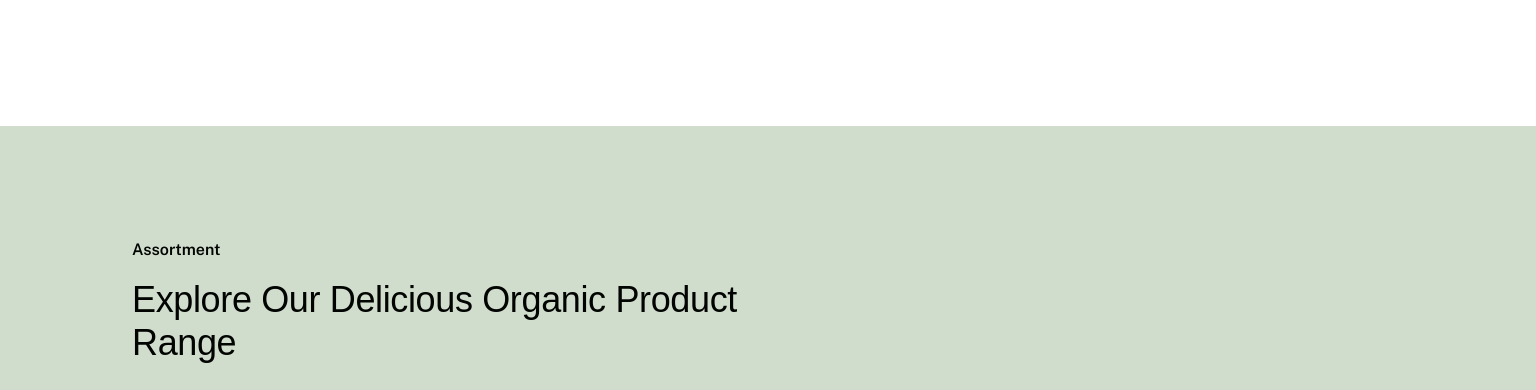
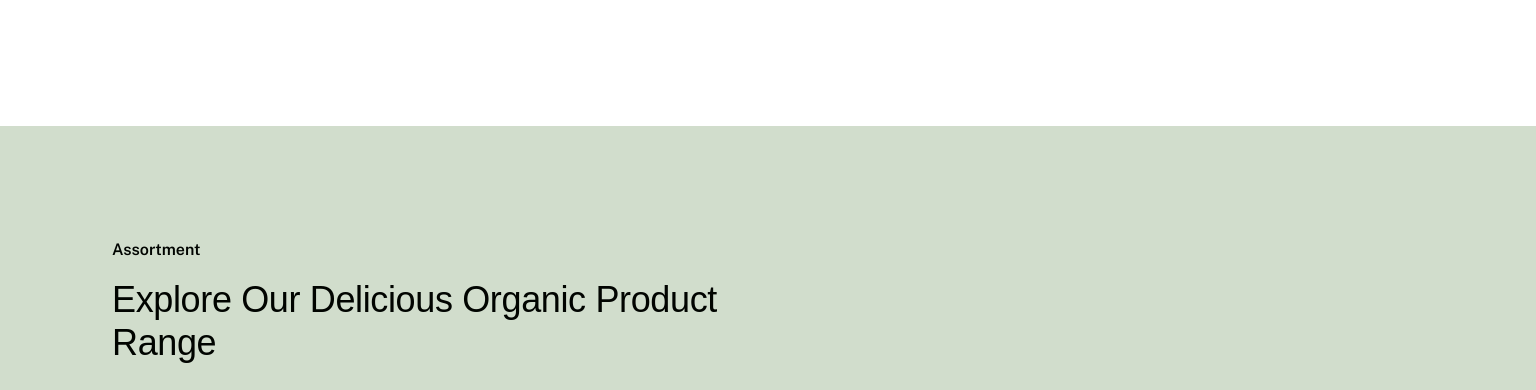
Before and after one commit to GoitStudentsWorks/html-css_130_Oneofwhales, a website built with Vite: page src/index.html in a window 1536 px wide. Shown: the part 770-1160 px from the top of the page. Built offline with nearby package versions, Linux system fonts and the light colour scheme; a web font is replaced by a local one.

Commit message:
update container.css, add button active

```diff
--- a/src/css/assorts.css
+++ b/src/css/assorts.css
@@ -106,6 +106,9 @@
 .assorts-btn:focus {
   background-color: var(--color-japanese-laurel);
   color: var(--color-white);
+}
+
+.assorts-btn:active {
   box-shadow: var(--shadow-card);
 }
 
--- a/src/css/container.css
+++ b/src/css/container.css
@@ -15,7 +15,7 @@
 /* Styles for Desktop devices */
 @media only screen and (min-width: 1440px) {
   .container {
-    max-width: 1400px;
+    max-width: 1440px;
     padding: 112px 64px;
   }
 }
```
